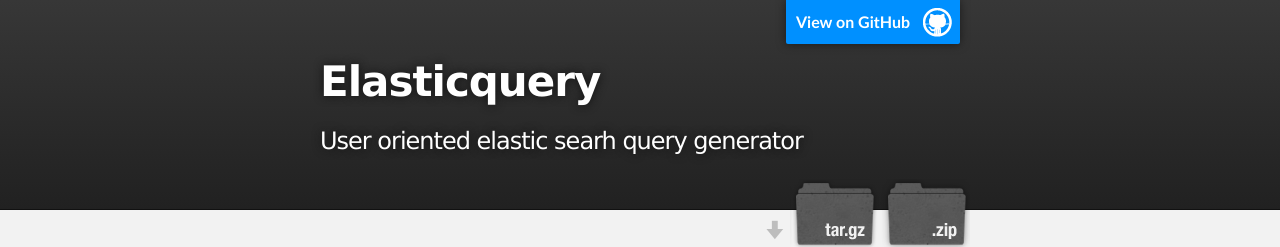
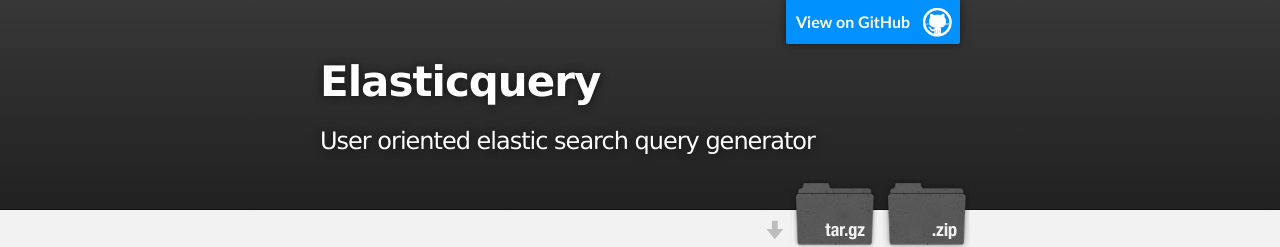
Before and after one commit to caulfield/elasticquery, a plain HTML site: page index.html in a window 1280 px wide. Shown: the top 247 px of the page. Drawn offline with Linux system fonts and the light colour scheme.

Commit message:
Update index.html

```diff
--- a/index.html
+++ b/index.html
@@ -19,7 +19,7 @@
           <a id="forkme_banner" href="https://github.com/caulfield/elasticquery">View on GitHub</a>
 
           <h1 id="project_title">Elasticquery</h1>
-          <h2 id="project_tagline">User oriented elastic searh query generator</h2>
+          <h2 id="project_tagline">User oriented elastic search query generator</h2>
 
             <section id="downloads">
               <a class="zip_download_link" href="https://github.com/caulfield/elasticquery/zipball/master">Download this project as a .zip file</a>
```
